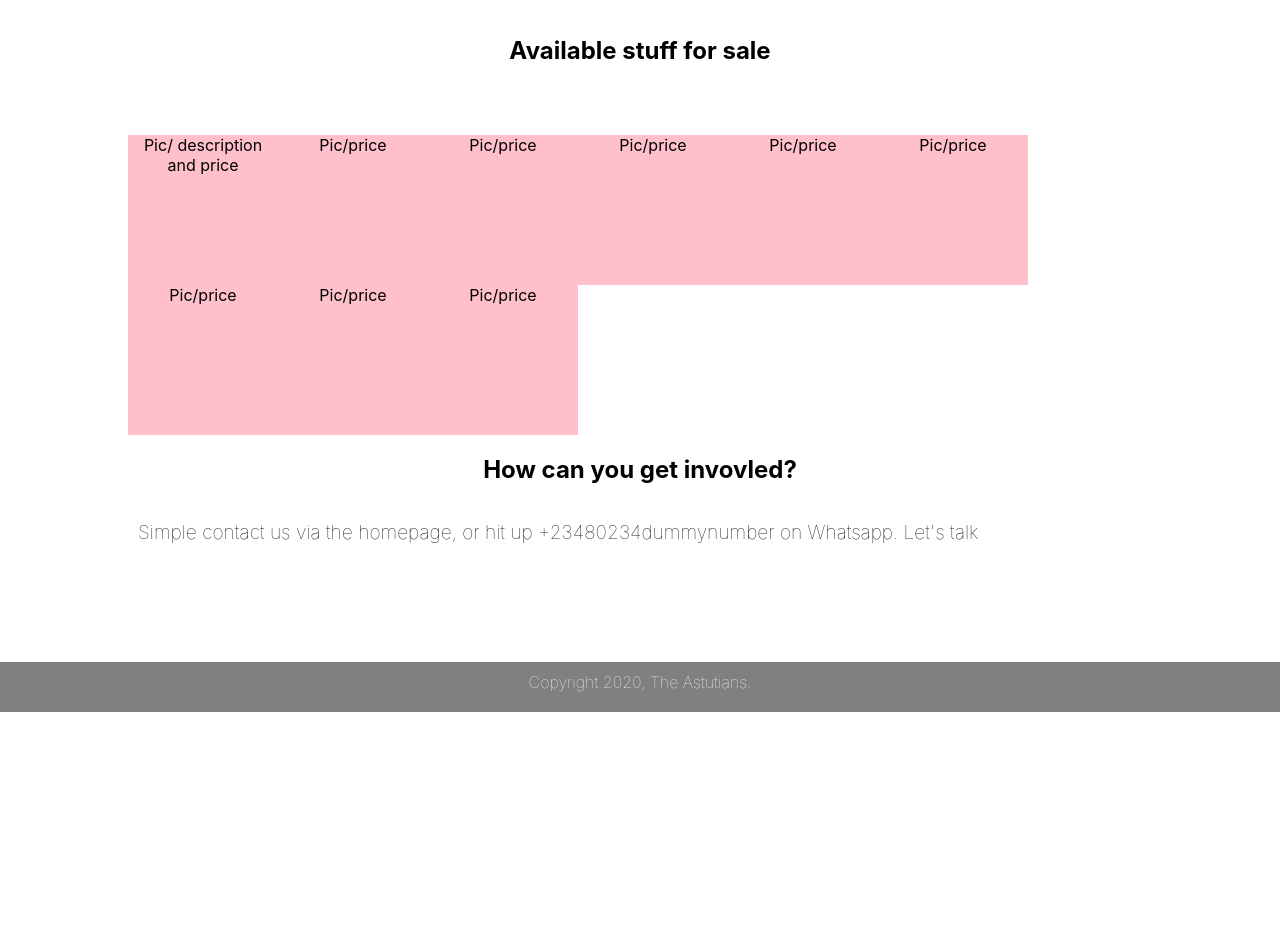
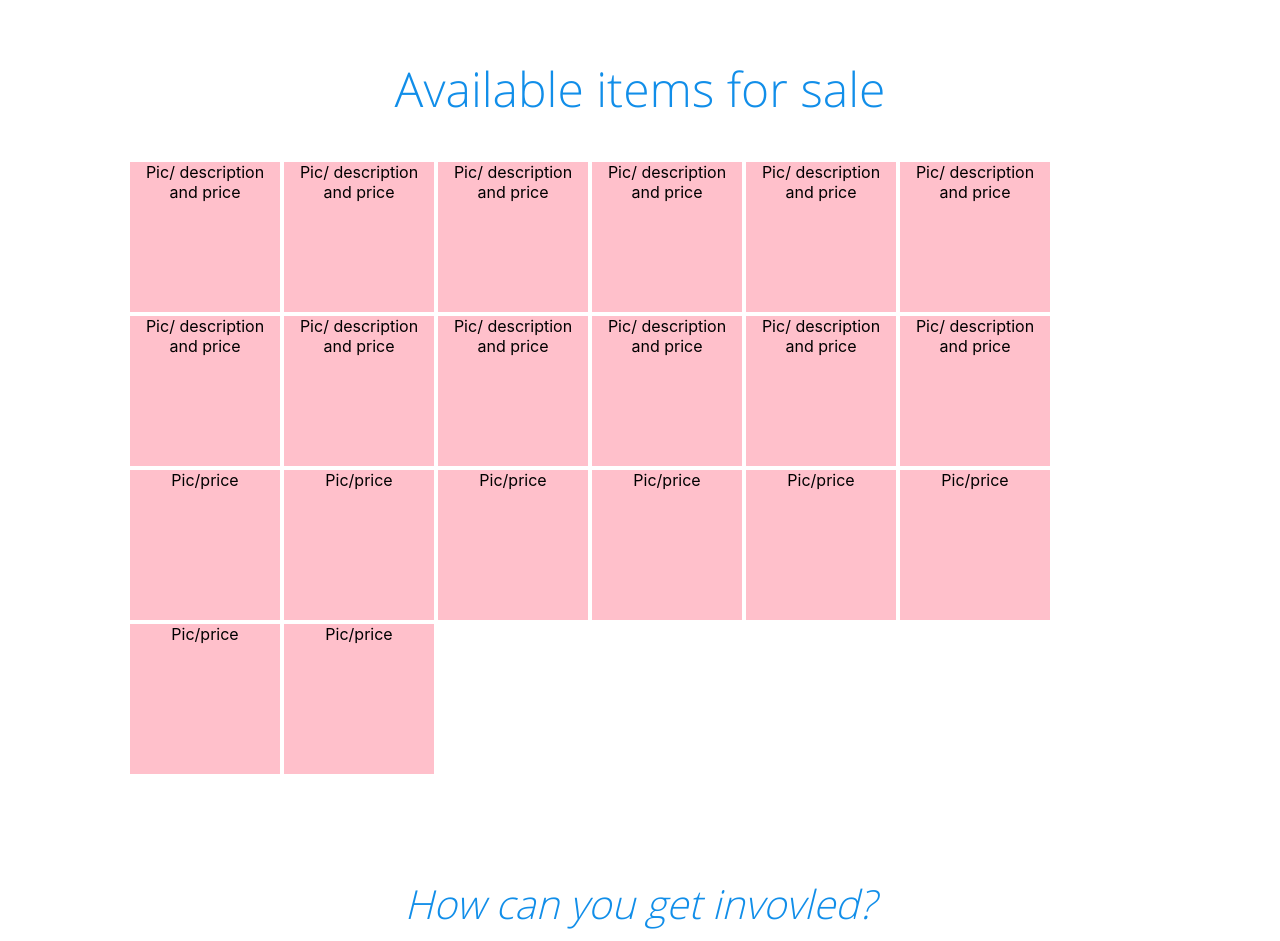
Before and after one commit to TheAstutian/wese90, a React (Create React App) app: page /adspage in a window 1280 px wide. Shown: the part 824-1765 px from the top of the page. Before the commit the page ends 1536 px from the top, so only its background shows below. Built offline with nearby package versions, Linux system fonts and the light colour scheme; the HTML template or start-up script is replaced by a standard one.

Commit message:
styling for ad page

```diff
--- a/src/components/adverts/adverts.component.jsx
+++ b/src/components/adverts/adverts.component.jsx
@@ -16,14 +16,26 @@ const Adverts = () =>(
         <img src="https://images.unsplash.com/photo-1606144042614-b2417e99c4e3?ixid=MXwxMjA3fDB8MHxwaG90by1wYWdlfHx8fGVufDB8fHw%3D&ixlib=rb-1.2.1&auto=format&fit=crop&w=750&q=80" />
         <img src="https://images.unsplash.com/photo-1608043152269-423dbba4e7e1?ixid=MXwxMjA3fDB8MHxwaG90by1wYWdlfHx8fGVufDB8fHw%3D&ixlib=rb-1.2.1&auto=format&fit=crop&w=889&q=80" />
         <img src="https://images.unsplash.com/photo-1468495244123-6c6c332eeece?ixid=MXwxMjA3fDB8MHxwaG90by1wYWdlfHx8fGVufDB8fHw%3D&ixlib=rb-1.2.1&auto=format&fit=crop&w=622&q=80" />
+
         </div>
         <span>It doesn't matter if what you have isn't any of these, your customers are part of our audience. </span>
 
 
-        <h2>Available stuff for sale</h2>
+        <h2>Available items for sale</h2>
         <div className='ad-items'>
 
 
+            <div className='item'>Pic/ description and price</div>
+            <div className='item'>Pic/ description and price</div>
+            <div className='item'>Pic/ description and price</div>
+            <div className='item'>Pic/ description and price</div>
+            <div className='item'>Pic/ description and price</div>
+            <div className='item'>Pic/ description and price</div>
+            <div className='item'>Pic/ description and price</div>
+            <div className='item'>Pic/ description and price</div>
+            <div className='item'>Pic/ description and price</div>
+            <div className='item'>Pic/ description and price</div>
+            <div className='item'>Pic/ description and price</div>
             <div className='item'>Pic/ description and price</div>
             <div className='item'>Pic/price</div>
             <div className='item'>Pic/price</div>
@@ -36,8 +48,8 @@ const Adverts = () =>(
 
         </div>
 
-        <h2>How can you get invovled?</h2>
-        <span>Simple contact us via the homepage, or hit up  +23480234dummynumber on Whatsapp. Let's talk </span>
+        <h3>How can you get invovled?</h3>
+        <span className='last-span'>Simply contact us via Whatsapp. Let's talk </span>
     </div>
 )
 
--- a/src/components/adverts/adverts.style.scss
+++ b/src/components/adverts/adverts.style.scss
@@ -41,11 +41,35 @@
     .ad-items{
         display: flex;
         flex-wrap: wrap;
-        padding-top: 50px;
+
         .item{
             width: 150px;
             height: 150px;
             background-color: pink;
+            margin: 2px;
         }
     }
+    h2{
+        font-size: 3em;
+        font-weight: lighter;
+        color: #118EE9;
+        font-family: 'OpenSans-Light';
+
+    }
+
+    h3 {
+        font-size: 2.5em;
+        font-weight: lighter;
+        color: #118EE9;
+        font-family: 'OpenSans-Light';
+        display: flex;
+        padding-top: 100px;
+        margin: 0 auto;
+        font-style: italic;
+    }
+    .last-span{
+        margin: 0 auto;
+        padding: 0;
+
+    }
 }
```
